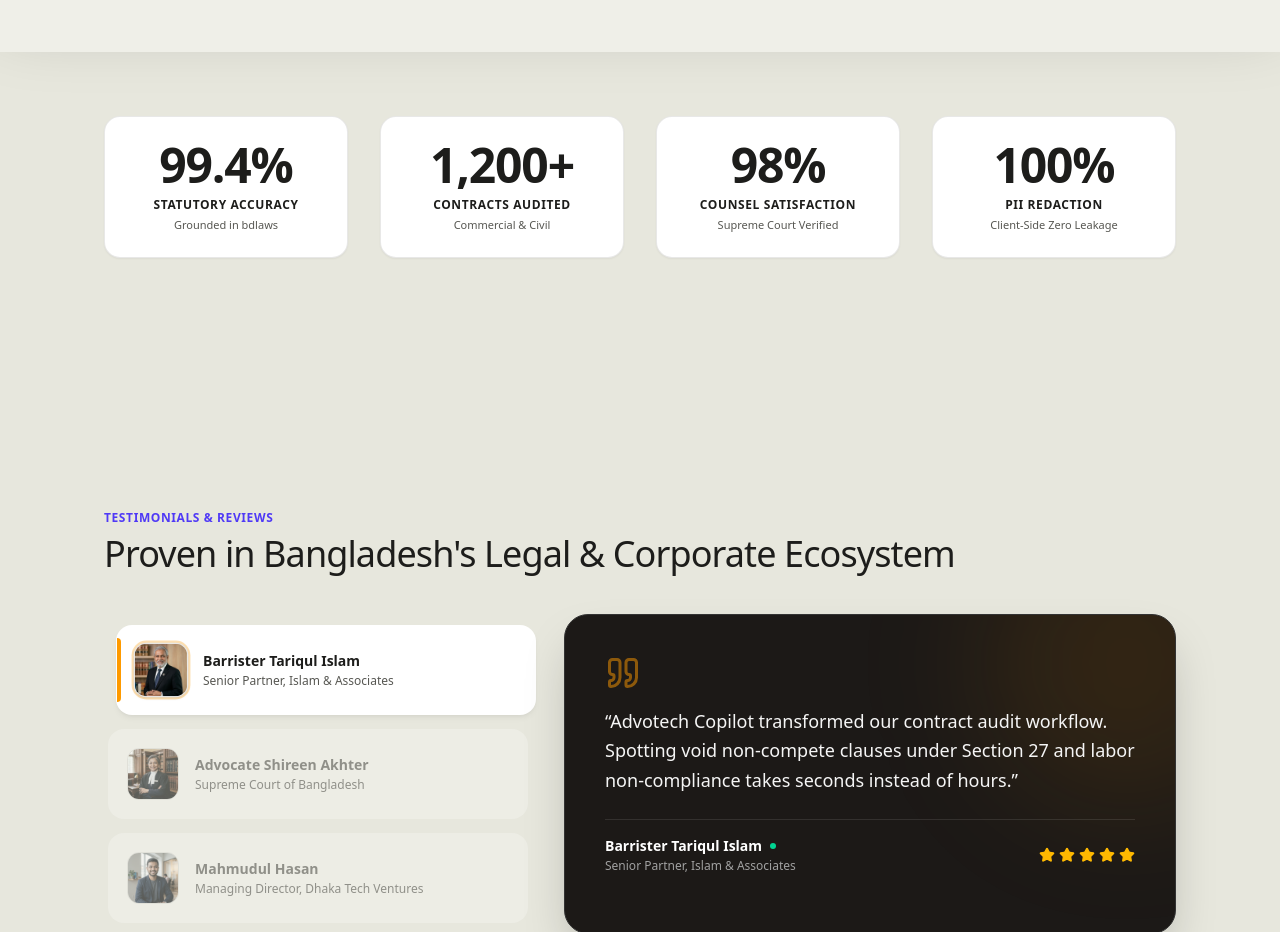
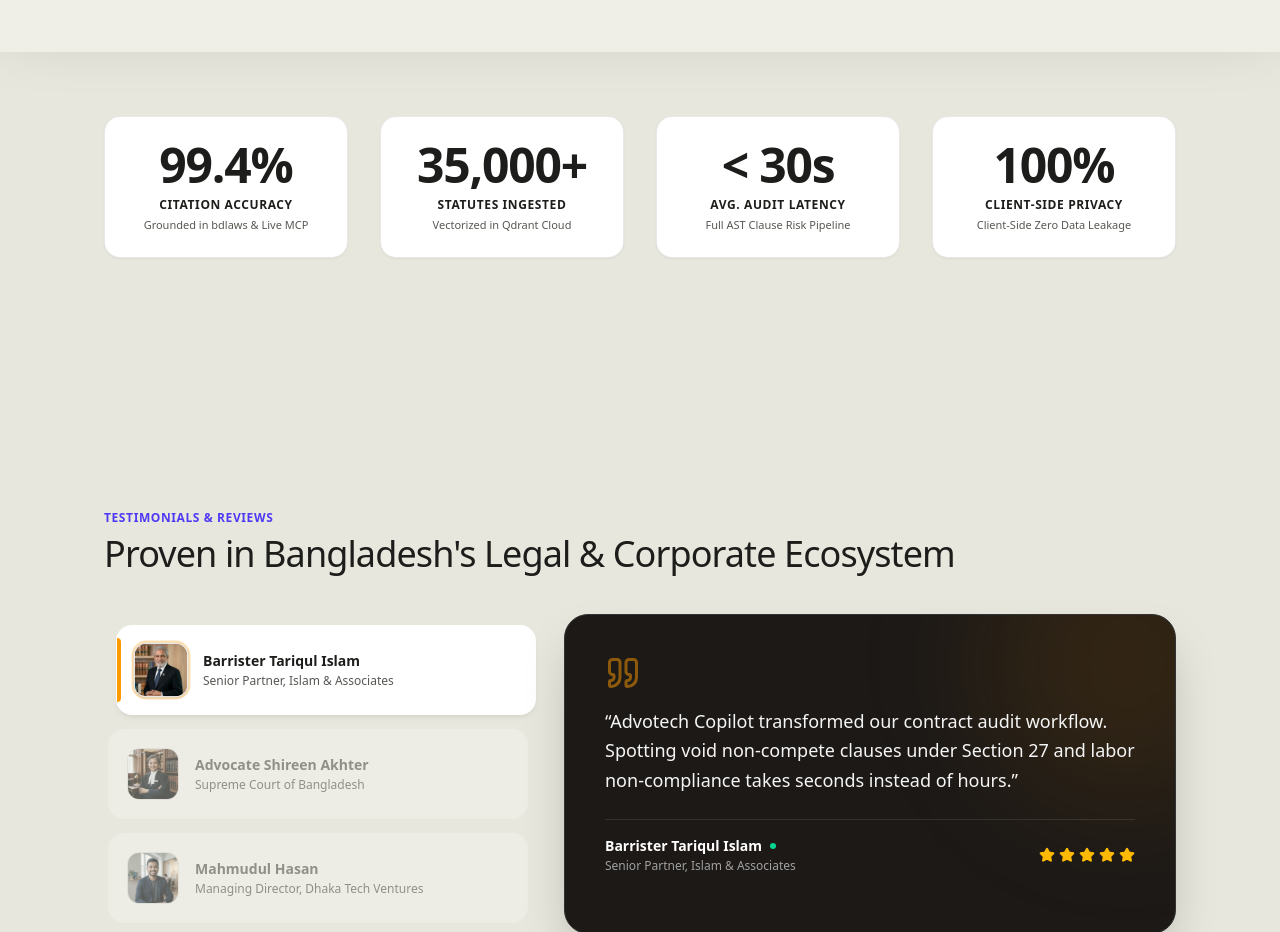
Before and after one commit to mahmudulhasantasin/Outliers, a Next.js app in the folder frontend/: page / in a window 1280 px wide. Shown: the part 2300-3232 px from the top of the page. Built offline with nearby package versions, Linux system fonts and the light colour scheme; no server answers; a web font is replaced by a local one.

Commit message:
feat(landing): replace demo numbers with authentic technical metrics (35K+ statutes, <30s latency)

```diff
--- a/frontend/src/app/page.tsx
+++ b/frontend/src/app/page.tsx
@@ -1276,14 +1276,42 @@ export default function LandingAndAuthPage() {
           <FadeContent effect="focus" duration={0.9} threshold={0.15}>
             <div className="grid grid-cols-2 md:grid-cols-4 gap-8 text-center">
               {[
-                { to: 99.4, decimals: 1, suffix: "%", label: isBn ? "সংবিধিবদ্ধ ধারা নিশ্চয়তা" : "Statutory Accuracy", sub: "Grounded in bdlaws" },
-                { to: 1200, decimals: 0, suffix: "+", label: isBn ? "চুক্তি সফলভাবে অডিট" : "Contracts Audited", sub: "Commercial & Civil" },
-                { to: 98, decimals: 0, suffix: "%", label: isBn ? "আইনজীবী ও ক্লায়েন্ট সন্তুষ্টি" : "Counsel Satisfaction", sub: "Supreme Court Verified" },
-                { to: 100, decimals: 0, suffix: "%", label: isBn ? "সার্বভৌম ডেটা গোপনীয়তা" : "PII Redaction", sub: "Client-Side Zero Leakage" },
+                {
+                  to: 99.4,
+                  decimals: 1,
+                  prefix: "",
+                  suffix: "%",
+                  label: isBn ? "সংবিধিবদ্ধ সাইটেশন নির্ভুলতা" : "Citation Accuracy",
+                  sub: isBn ? "লাইভ MCP ও bdlaws যাচাই" : "Grounded in bdlaws & Live MCP",
+                },
+                {
+                  to: 35000,
+                  decimals: 0,
+                  prefix: "",
+                  suffix: "+",
+                  label: isBn ? "বাংলাদেশ সংবিধিবদ্ধ আইন" : "Statutes Ingested",
+                  sub: isBn ? "Qdrant ক্লাউডে ভেক্টরাইজড" : "Vectorized in Qdrant Cloud",
+                },
+                {
+                  to: 30,
+                  decimals: 0,
+                  prefix: "< ",
+                  suffix: "s",
+                  label: isBn ? "গড় চুক্তি অডিট সময়" : "Avg. Audit Latency",
+                  sub: isBn ? "ফুল AST ক্লজ রিস্ক পাইপলাইন" : "Full AST Clause Risk Pipeline",
+                },
+                {
+                  to: 100,
+                  decimals: 0,
+                  prefix: "",
+                  suffix: "%",
+                  label: isBn ? "সার্বভৌম ডেটা গোপনীয়তা" : "Client-Side Privacy",
+                  sub: isBn ? "ক্লায়েন্ট সাইড জিরো লিকেজ" : "Client-Side Zero Data Leakage",
+                },
               ].map((s, idx) => (
                 <div key={idx} className={`p-6 rounded-2xl bg-[var(--bg-card)] border ${borderClass} shadow-xs hover:border-[var(--text-primary)]/20 transition-all`}>
                   <div className="text-3xl sm:text-4xl md:text-5xl font-bold tracking-tight mb-2 text-[var(--text-primary)] tabular-nums">
-                    <CountUp to={s.to} decimals={s.decimals} suffix={s.suffix} duration={1.2} />
+                    <CountUp to={s.to} decimals={s.decimals} prefix={s.prefix} suffix={s.suffix} duration={1.2} />
                   </div>
                   <div className="text-xs font-semibold text-[var(--text-primary)] uppercase tracking-wider mb-1">
                     {s.label}
```
